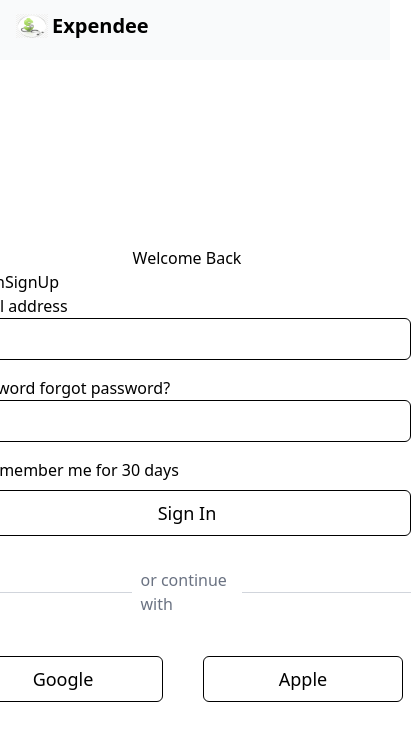
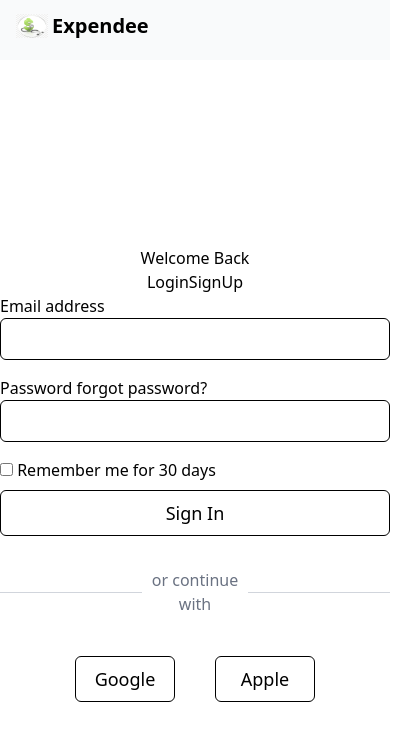
Before and after one commit to Carlglain/Expendee, a React (Vite) app: page /registration in a window 390 px wide. Shown: the top 740 px of the page, 411 px wide, since content can reach past the window. Built offline with nearby package versions, Linux system fonts and the light colour scheme; some icons are missing.

Commit message:
to complete ui auth pages

```diff
--- a/src/Pages/authentication/login/Login.jsx
+++ b/src/Pages/authentication/login/Login.jsx
@@ -38,7 +38,7 @@
 
 
         </div>
-        <div className='lg:w-1/2 lg:ml-30 mr-4'>
+        <div className='lg:w-1/2 lg:ml-30 lg:mr-4 text-center block'>
         <div className='text-center'>{regSelected?"Create Your Account today with us":"Welcome Back" }</div>
             <button onClick = {()=>{
 
@@ -50,9 +50,9 @@
            {/* Login */}
             <div className='text-left '>
             <label htmlFor="l1">Email address</label> <br />
-            <input className='border rounded-md w-full mb-4 p-2 lg:w-md' id='l1' type="email" /> <br />
+            <input className='border rounded-md w-screen mb-4 p-2 lg:w-md' id='l1' type="email" /> <br />
             <label htmlFor="l2">Password</label>  <Link>forgot password?</Link><br />
-            <input className='border rounded-md w-full mb-4 p-2 lg:w-md' id='l2' type="password" /> <br />
+            <input className='border rounded-md w-screen mb-4 p-2 lg:w-md' id='l2' type="password" /> <br />
             <input id='l3' type="checkbox" /> <label htmlFor='l3'> Remember me for 30 days</label>
             </div>
             {/* registration */}
@@ -60,13 +60,13 @@
 
             </div>
             <button className='btn1-styles '>{regSelected?"Sign Up":"Sign In"}</button>
-            <div className="flex items-center justify-center w-md my-6">
+            <div className="flex items-center justify-center w-screen lg:w-md my-6">
                 <div className="border-t border-gray-300 w-1/2"></div>
                 <span className="px-2 text-gray-500">or continue with</span>
                 <div className="border-t border-gray-300 w-1/2"></div>
             </div>
-            <button className='border border-black px-1 text-lg w-50 rounded-md my-4 text-center p-2 mr-10 '>Google</button>
-            <button className='border border-black px-1 text-lg w-50 rounded-md my-1 text-center p-2'>Apple</button>
+            <button className='border border-black px-1 text-lg w-25 lg:w-50 rounded-md my-4 text-center p-2 mr-10 '>Google</button>
+            <button className='border border-black px-1 text-lg w-25 lg:w-50 rounded-md my-1 text-center p-2'>Apple</button>
         </div>
     </div>
     </div>
--- a/src/index.css
+++ b/src/index.css
@@ -13,6 +13,6 @@
  }
  @layer component{
     .btn1-styles{
-        @apply border border-black px-1 text-lg w-md rounded-md my-2 text-center p-2;
+        @apply border border-black px-1 text-lg lg:w-md w-screen rounded-md my-2 text-center p-2;
     }
  }
```
